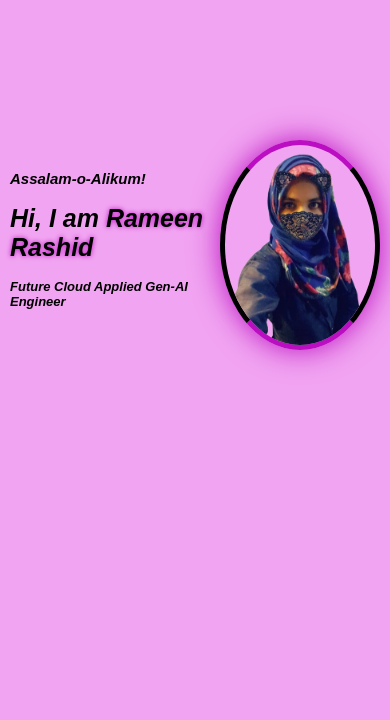
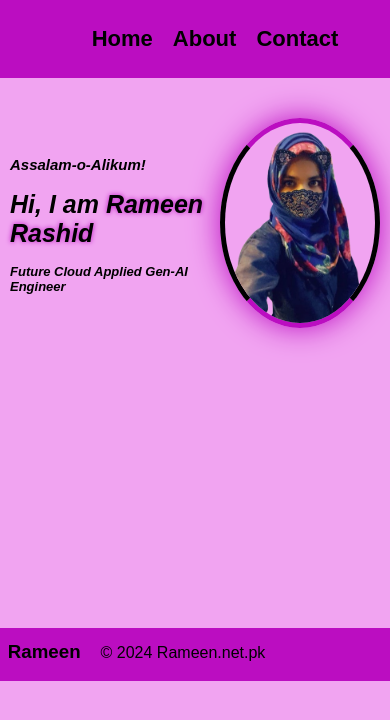
Before and after one commit to rameen-danish/assignment1, a Next.js app: page / in a window 390 px wide. Shown: the top 720 px of the page. Built offline with nearby package versions, Linux system fonts and the light colour scheme.

Commit message:
added dynamic routing

```diff
--- /dev/null
+++ b/src/app/about/page.module.css
@@ -0,0 +1,15 @@
+
+.heading{
+    display: flex;
+    align-items: center;
+    justify-content: center;
+    font-style: italic;
+    font-weight: bold;
+    text-decoration:underline;
+    text-shadow: 0 0 5px rgb(187, 13, 193);
+  }
+  .paragraph{
+    display: block;
+    padding:40px;
+    text-align: center;
+  }
--- /dev/null
+++ b/src/app/about/page.tsx
@@ -0,0 +1,10 @@
+import styles from "./page.module.css"
+export default function About(){
+   return(
+   <div>
+     <h1 className={styles.heading}>About Me</h1>
+     <p className={styles.paragraph}>Hi there! I am Rameen,I am currently expanding my skill set through the Governor Sindh IT Initiative , where I am diving into TypeScript and other facets of full-stack development. .I am currently expanding my skill set through the Governor Sindh IT Initiative , where I am diving into TypeScript and other facets of full-stack development. I am committed to advancing my skills in web development, having built a strong foundation in HTML, CSS, Tailwind CSS, TypeScript, and JavaScript. I am also diving into Next.js and exploring cloud technologies to further enhance my expertise. I am excited to showcase my journey and the projects I am passionate about.</p>
+   </div>
+
+   )
+}
--- /dev/null
+++ b/src/app/contact/page.tsx
@@ -0,0 +1,8 @@
+
+export default function Contact(){
+    return(
+        <div>
+            <h1>Contact Me</h1>
+        </div>
+    )
+}
--- /dev/null
+++ b/src/app/footer/page.tsx
@@ -0,0 +1,10 @@
+export default function Footer(){
+    return(
+        <div className="footer">
+            <div className="footer-elements">
+                <h3>Rameen</h3>
+                <p> © 2024 Rameen.net.pk</p>
+            </div>
+        </div>
+    )
+}
--- a/src/app/globals.css
+++ b/src/app/globals.css
@@ -1,19 +1,45 @@
-body{
+body {
   font-family: Arial, Helvetica, sans-serif;
   background-color: rgb(241, 164, 241);
   width: 100%;
   height: 100vh;
   margin: 0;
 }
+
 .whole-body {
   display: flex;
-  padding:10px;
+  padding: 10px;
+}
+
+.header {
+  background-color: rgb(187, 13, 193);
+  color: black;
+}
+
+.header-button {
+  display: flex;
+  justify-content: center;
+  align-items: center;
+}
+
+.header-button ul li {
+  display: inline-block;
+  padding: 10px;
+  font-size: 22px;
+  font-weight: bolder;
+  text-decoration: none;
+  color: black;
+}
+
+.header-button ul li:hover {
+  color: rgb(241, 164, 241);
+  text-decoration: underline black;
 }
 
 .headings {
   align-items: center;
   justify-content: center;
-  margin-top: 15%;
+  margin-top: 12%;
   margin-left: 10%;
   font-style: italic;
   font-weight: bold;
@@ -36,11 +62,11 @@ body{
 }
 
 .picture {
-  height:500px;
+  height: 500px;
   display: flex;
   justify-content: right;
   align-items: right;
-  margin-top: 8%;
+  margin-top: 6%;
   margin-left: 10%;
 }
 
@@ -50,67 +76,96 @@ body{
   border-color: rgb(187, 13, 193) black;
   box-shadow: 0 0 40px rgb(187, 13, 193);
 }
-@media only screen and (max-width: 1223px){
-  .picture{
+.footer{
+  background-color: rgb(187, 13, 193);
+  color: black;
+}
+.footer-elements{
+  display: flex;
+  justify-content: left;
+  align-items:left;
+  gap:20px;
+}
+.footer-elements h3{
+  margin-top:13px;
+  margin-left: 2%;
+}
+
+@media only screen and (max-width: 1223px) {
+  .picture {
     margin-left: 10%;
   }
-  .headings{
+
+  .headings {
     margin-left: 5%;
   }
 }
-@media only screen and (max-width: 1084px){
-  .picture{
+
+@media only screen and (max-width: 1084px) {
+  .picture {
     margin-left: 5%;
   }
-  .headings{
-    margin-left:5%;
+
+  .headings {
+    margin-left: 5%;
   }
-.profile-pic {
-  height: 450px;
-  width: 300px;
+
+  .profile-pic {
+    height: 450px;
+    width: 300px;
+  }
 }
-}
-@media only screen and (max-width:950px){
-  .picture{
+
+@media only screen and (max-width:950px) {
+  .picture {
+    margin-left: 3%;
+    margin-top: 8%;
+  }
+
+  .headings {
     margin-left: 3%;
     margin-top: 15%;
   }
-  .headings{
-    margin-left:3%;
-    margin-top: 25%;
-  }.profile-pic {
+
+  .profile-pic {
     height: 400px;
     width: 250px;
   }
+
   .headings h1 {
     font-size: 45px;
   }
 }
-@media only screen and (max-width: 800px){
-  .picture{
+
+@media only screen and (max-width: 800px) {
+  .picture {
     margin-left: 2%;
-    margin-top: 15%;
   }
-  .headings{
-    margin-left:2%;
-    margin-top: 25%;
-  }.profile-pic {
+
+  .headings {
+    margin-left: 2%;
+  }
+
+  .profile-pic {
     height: 350px;
     width: 200px;
   }
+
   .headings h1 {
     font-size: 40px;
   }
 }
-@media only screen and (max-width: 676px){
-  .picture{
+
+@media only screen and (max-width: 676px) {
+  .picture {
     margin-left: 1%;
-    margin-top: 15%;
+
   }
-  .headings{
-    margin-left:1%;
-    margin-top: 25%;
+
+  .headings {
+    margin-left: 1%;
   }
+
   .profile-pic {
     height: 300px;
     width: 180px;
@@ -118,16 +173,17 @@ body{
     border-color: rgb(187, 13, 193) black;
     box-shadow: 0 0 30px rgb(187, 13, 193);
   }
+
   .headings h1 {
     font-size: 30px;
   }
 }
 
 @media only screen and (max-width: 511px) {
-  .headings{
-    margin-top: 40%;
+  .headings {
     margin-left: 0%;
   }
+
   .headings h1 {
     font-size: 25px;
   }
@@ -139,10 +195,11 @@ body{
   .headings h3 {
     font-size: 13px;
   }
+
   .picture {
-    margin-top: 35%;
     margin-left: 2%;
   }
+
   .profile-pic {
     height: 200px;
     width: 150px;
@@ -151,11 +208,13 @@ body{
     box-shadow: 0 0 30px rgb(187, 13, 193);
   }
 }
-@media only screen and (max-width: 361px){
+
+@media only screen and (max-width: 361px) {
   .profile-pic {
     height: 180px;
     width: 140px;
   }
+
   .headings h1 {
     font-size: 20px;
   }
--- /dev/null
+++ b/src/app/header/page.tsx
@@ -0,0 +1,15 @@
+import Link from "next/link"
+
+export default function Header(){
+    return(
+        <div className="header">
+            <div className="header-button">
+                <ul>
+                    <Link href="/"><li>Home</li></Link>
+                    <Link href={"/about"}><li>About</li></Link>
+                    <Link href={"/contact"}><li>Contact</li></Link>
+                </ul>
+            </div>
+        </div>
+    )
+}
--- a/src/app/layout.tsx
+++ b/src/app/layout.tsx
@@ -1,6 +1,8 @@
 import type { Metadata } from "next";
 import localFont from "next/font/local";
 import "./globals.css";
+import Header from "./header/page";
+import Footer from "./footer/page";
 
 const geistSans = localFont({
   src: "./fonts/GeistVF.woff",
@@ -28,6 +30,7 @@ export default function RootLayout({
       <body
         className={`${geistSans.variable} ${geistMono.variable} antialiased`}
       >
+        <Header/>
         {children}
       </body>
     </html>
--- a/src/app/page.tsx
+++ b/src/app/page.tsx
@@ -1,11 +1,11 @@
 import Image from "next/image";
-
+import Footer from "./footer/page";
 export default function Home() {
   return (
-    <body>
+  <div>
     <div className="whole-body">
       <div className="headings">
-        <h2> Assalam-o-Alikum!</h2>
+        <h2>Assalam-o-Alikum!</h2>
         <h1>Hi, I am <span>Rameen Rashid</span></h1>
         <h3>Future Cloud Applied Gen-AI Engineer</h3>
       </div>
@@ -13,6 +13,7 @@ export default function Home() {
         <Image src={"/girl-removebg-preview-1.png"} alt={"profile-pic"} width={350} height={500} className="profile-pic" />
       </div>
     </div>
-    </body>
+    <Footer/>
+    </div>
   );
 }
```
